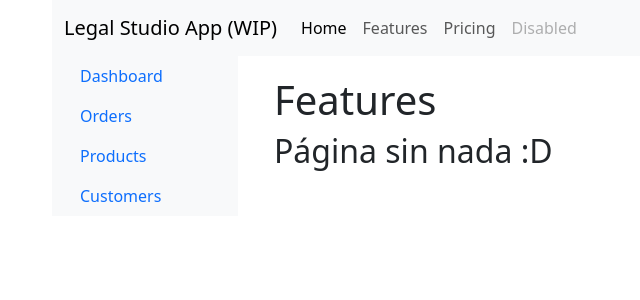
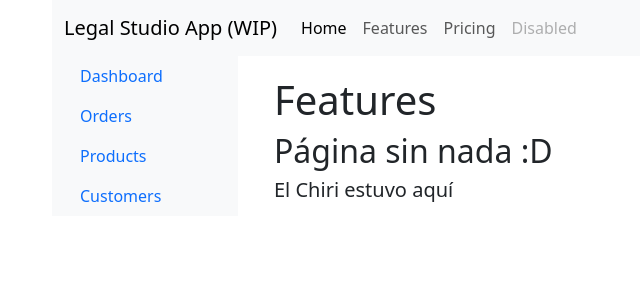
Before and after one commit to KukoCL/legal-studio-app, a Vue app: page /features in a window 1280 px wide. Shown: the top 300 px of the page, without its empty margins (30-670 px from the left). Built offline with nearby package versions, Linux system fonts and the light colour scheme; the HTML template or start-up script is replaced by a standard one.

Commit message:
paelante

```diff
--- a/src/pages/FeaturesPage.vue
+++ b/src/pages/FeaturesPage.vue
@@ -2,5 +2,6 @@
   <div class="container">
     <h1>Features</h1>
     <h2>Página sin nada :D</h2>
+    <h5>El Chiri estuvo aquí</h5>
   </div>
 </template>
```
